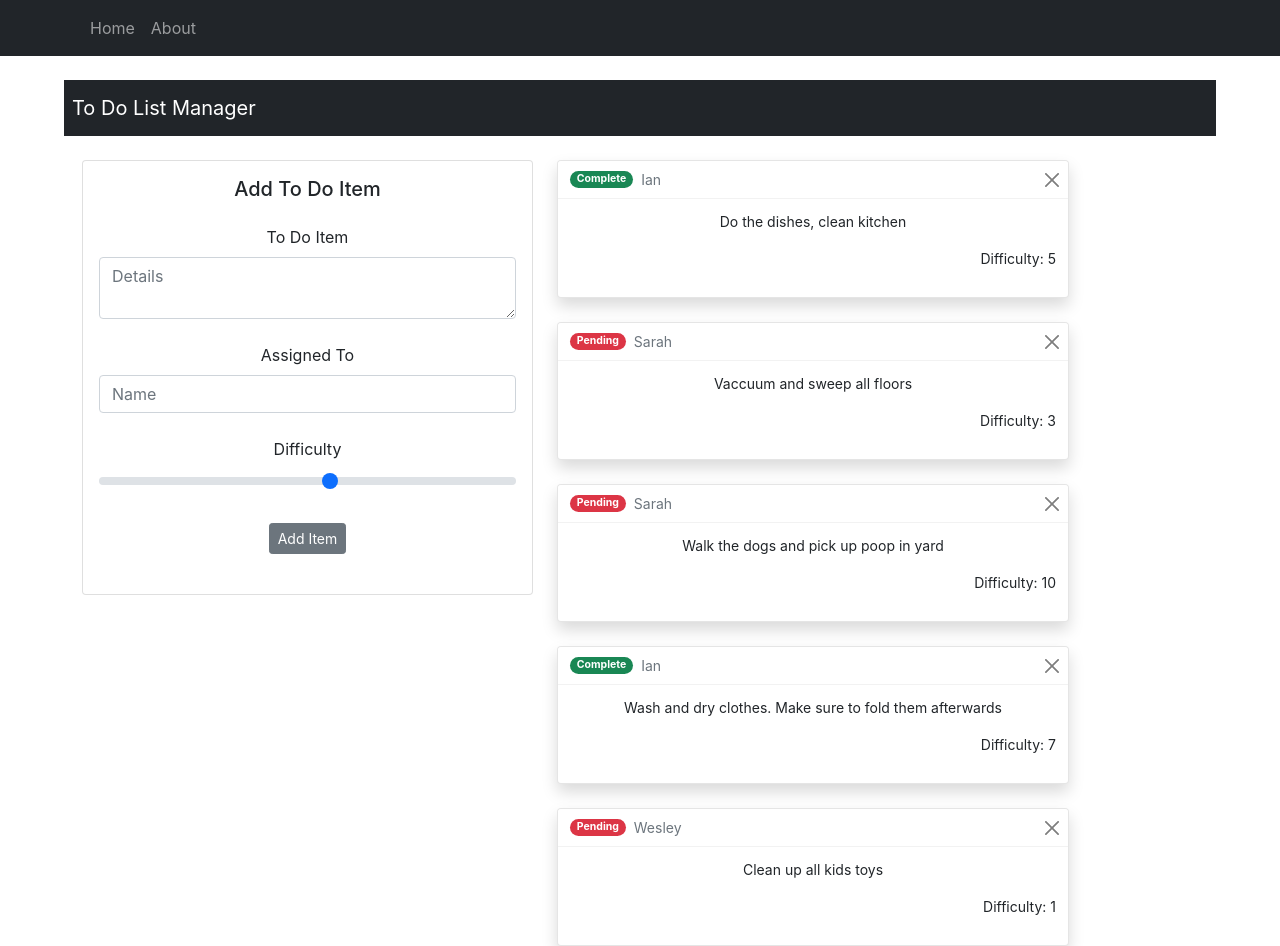
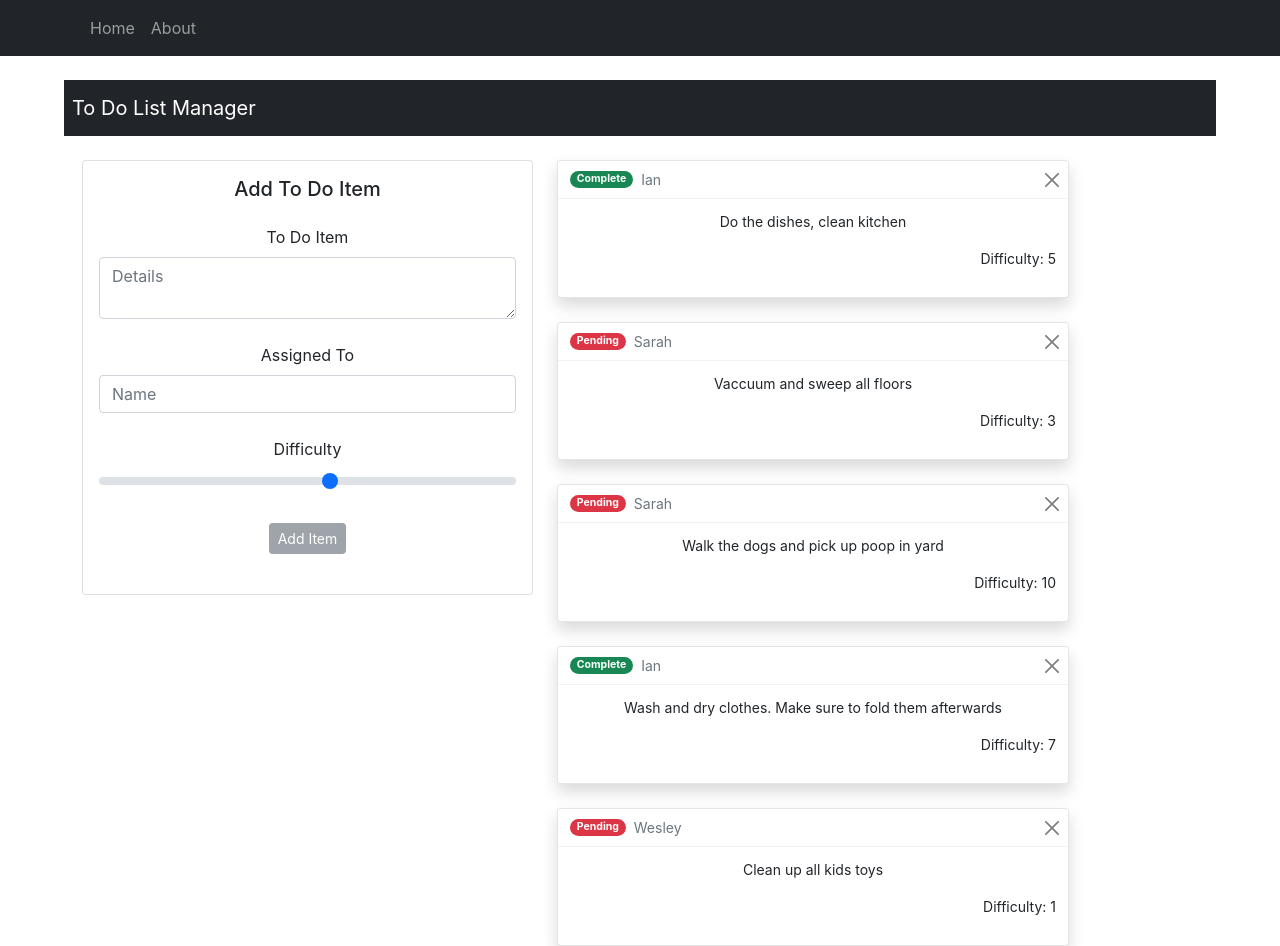
Before and after one commit to iwhitmor/to-do-app, a React (Create React App) app: page / in a window 1280 px wide. Built offline with nearby package versions, Linux system fonts and the light colour scheme.

Commit message:
make so have to be logged in to add item in form

```diff
--- a/src/Components/Todo/ToDoForm.js
+++ b/src/Components/Todo/ToDoForm.js
@@ -1,8 +1,10 @@
 import React from 'react';
 import { Form, Card, Button } from 'react-bootstrap';
+import useAuth from '../Hooks/useAuth';
 
 function ToDoForm(props) {
 
+  const { user } = useAuth();
   const { onSave } = props;
 
   function handleSubmit(event) {
@@ -41,7 +43,7 @@ function ToDoForm(props) {
               <Form.Label>Difficulty</Form.Label>
               <Form.Range name="difficulty" min="1" max="10" />
             </Form.Group>
-            <Button type="submit" className="mb-4" variant="secondary" size="sm">Add Item</Button>
+            <Button type="submit" disabled={!user} className="mb-4" variant="secondary" size="sm">Add Item</Button>
           </Form>
         </Card.Body>
       </Card>
```
